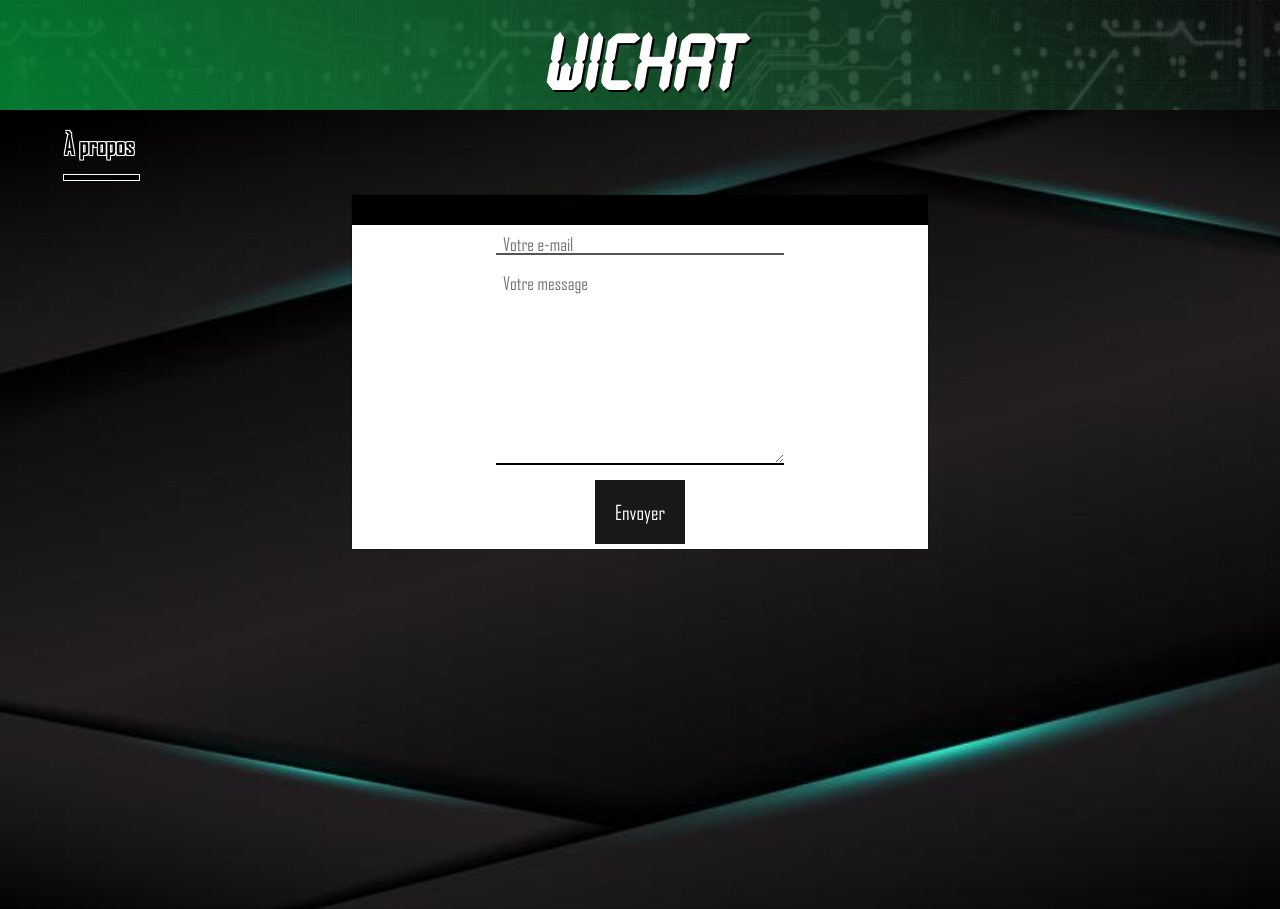
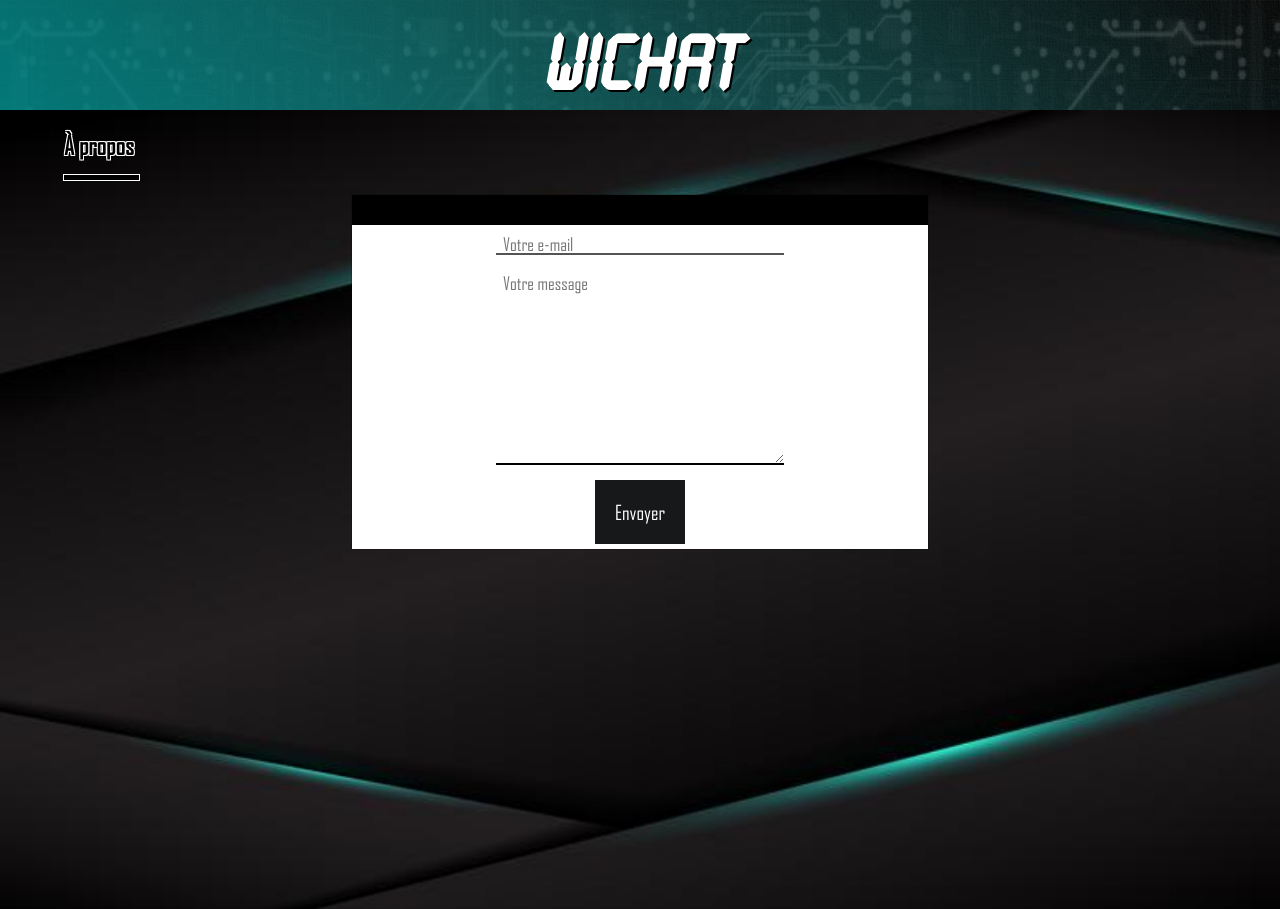
Before and after one commit to MichaelAceAnderson/WiChat, a PHP site: page /view/pages/about.php in a window 1280 px wide. Shown: the top 909 px of the page. Run offline with PHP 8.4, Linux system fonts and the light colour scheme.

Commit message:
Header color update

```diff
--- a/view/style/styleGeneral.css
+++ b/view/style/styleGeneral.css
@@ -96,7 +96,7 @@ a {
 
 /* En-tête */
 header {
-  background: linear-gradient(45deg, rgb(0 145 55 / 80%), transparent);
+    background: linear-gradient(45deg, rgb(0 145 145 / 80%), transparent);
     background-color: var(--darker2);
     background-size: cover;
     width: 100%;
```
Lines whose indentation alone changed are shown as unchanged.
